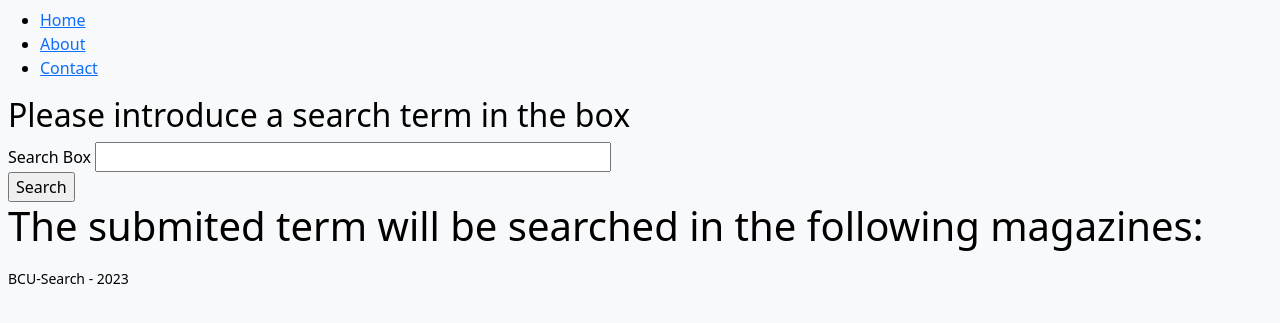
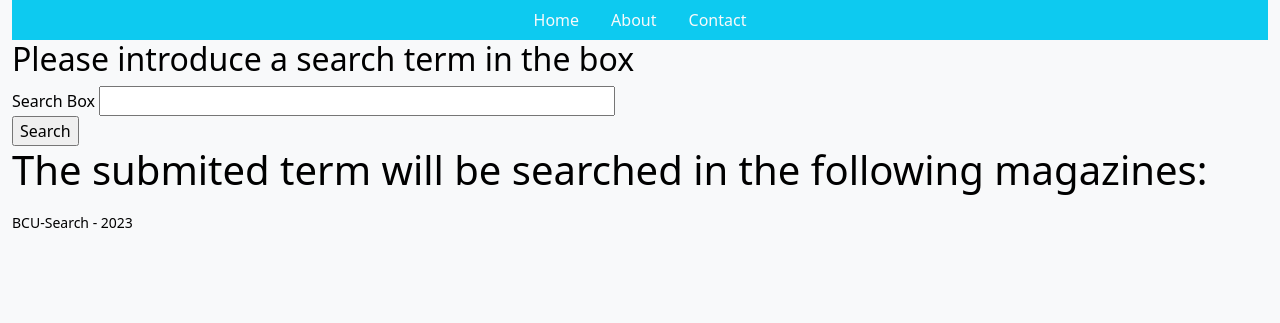
Before and after one commit to AndreiIav/Darwin_App, a Flask app: page / in a window 1280 px wide. Shown: the top 323 px of the page. Run offline with Flask 3, Linux system fonts and the light colour scheme; parts of the project's set-up code (start-up, migrations or seed data) failed here and were passed over.

Commit message:
Added Bootstrap nav to base.

```diff
--- a/application/templates/base.html
+++ b/application/templates/base.html
@@ -10,13 +10,19 @@
     {% block css %}{% endblock %}
 </head>
 
-<body class="container-fluid p-2 text-bg-light fw-light">
+<body class="container-fluid text-bg-light">
     <header>
-        <nav>
-            <ul>
-                <li><a href="{{ url_for('home_bp.search_form')}}">Home</a></li>
-                <li><a href="{{url_for('home_bp.show_about_page')}}">About</a></li>
-                <li><a href="{{ url_for('home_bp.show_contact_page')}}">Contact</a></li>
+        <nav class="container-fluid text-bg-info"> <!-- add styling  -->
+            <ul class="nav justify-content-center">
+                <li class="nav-item">
+                    <a class="nav-link text-light" href="{{ url_for('home_bp.search_form')}}">Home</a>
+                </li>
+                <li class="nav-item">
+                    <a class="nav-link text-light" href="{{url_for('home_bp.show_about_page')}}">About</a>
+                </li>
+                <li class="nav-item">
+                    <a class="nav-link text-light" href="{{ url_for('home_bp.show_contact_page')}}">Contact</a>
+                </li>
             </ul>
         </nav>
     </header>
```
